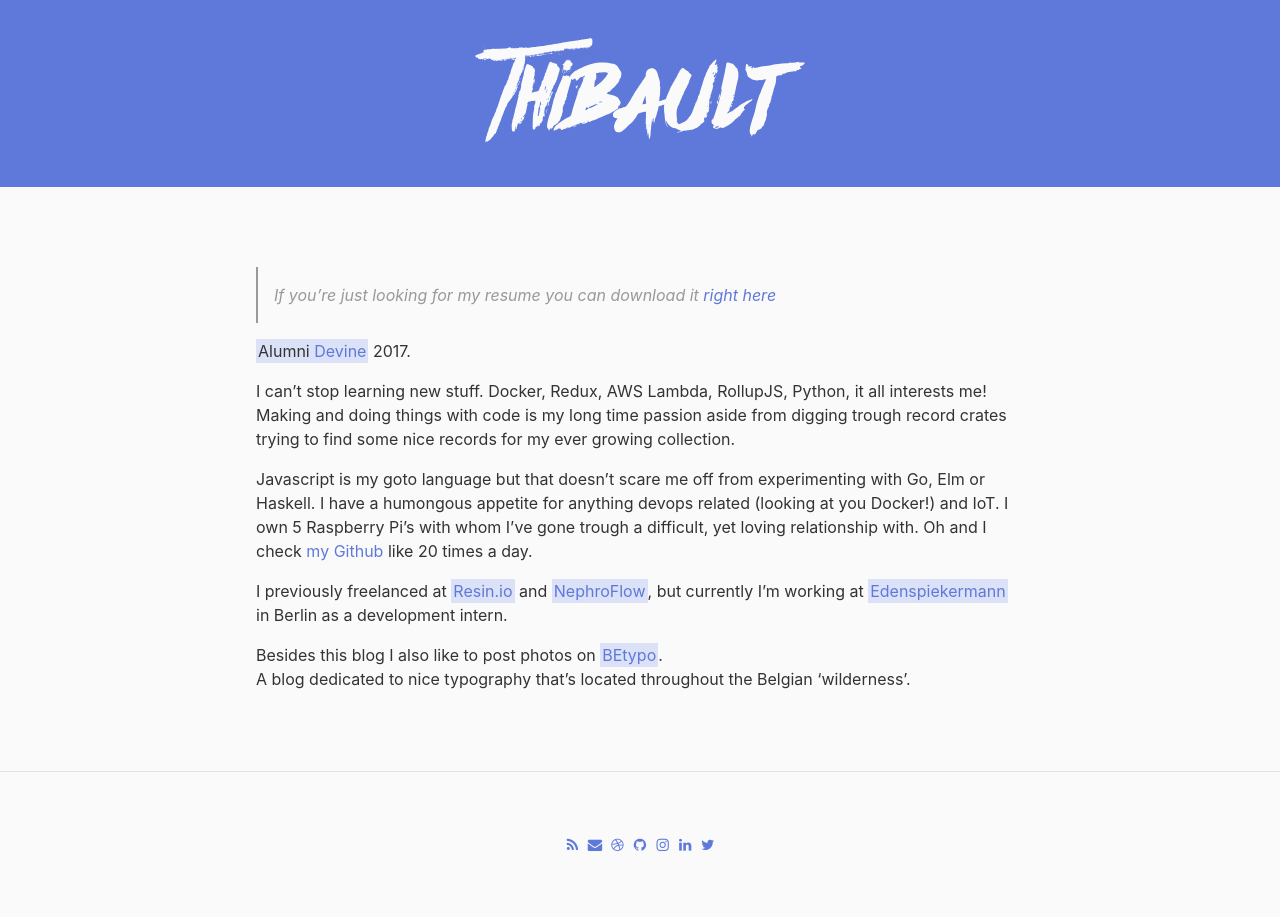
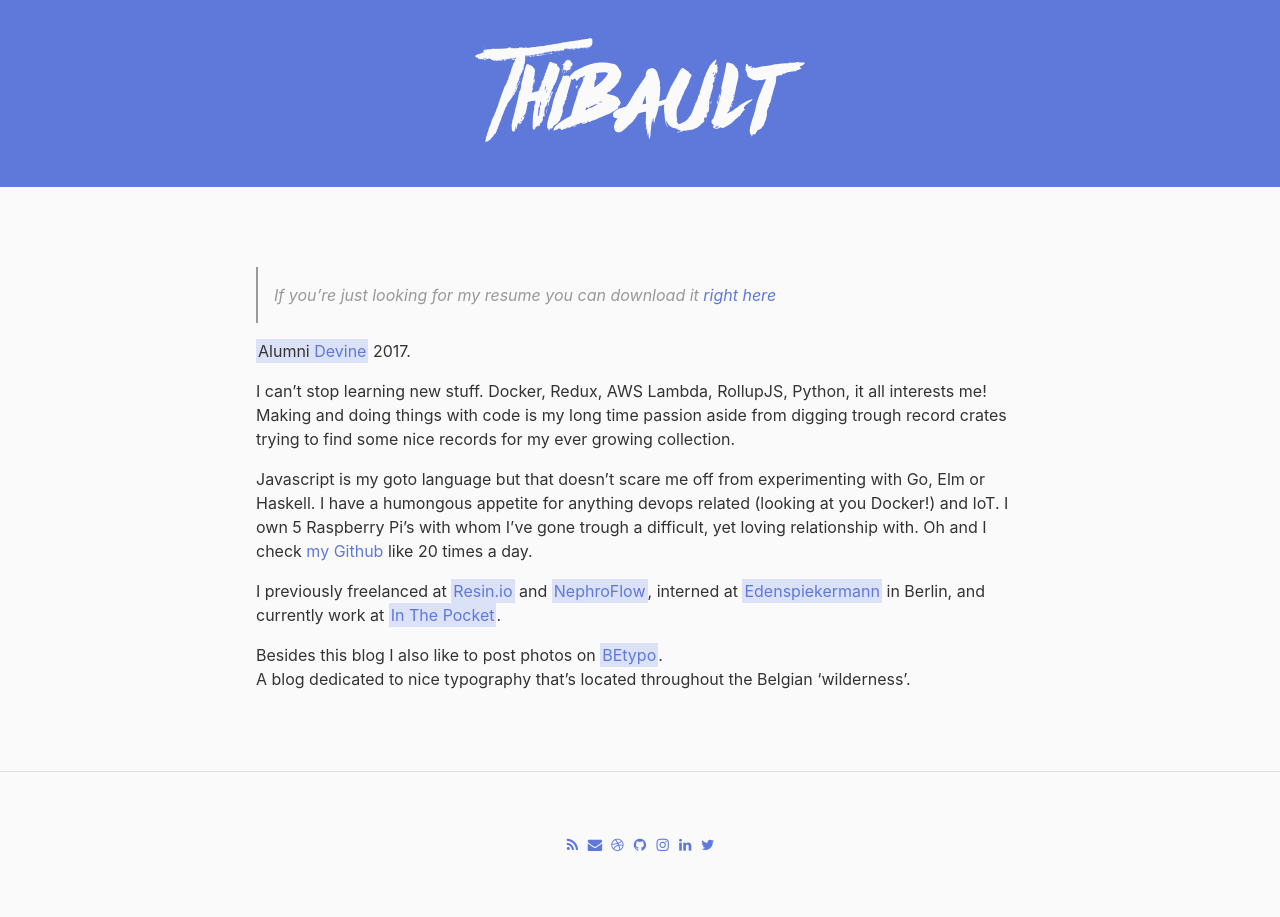
Before and after one commit to thibmaek/thibmaek.github.io, a Jekyll site: the page built from about.md, in a window 1280 px wide. Built offline with Jekyll 4.4.1, drawn with Linux system fonts in a browser that asks for light colours; nearby versions of some CDN libraries.

```diff
--- a/about.md
+++ b/about.md
@@ -14,7 +14,7 @@ Javascript is my goto language but that doesn't scare me off from experimenting
 I own 5 Raspberry Pi's with whom I've gone trough a difficult, yet loving relationship with.
 Oh and I check [my Github](https://github.com/thibmaek) like 20 times a day.
 
-I previously freelanced at **[Resin.io](https://resin.io)** and **[NephroFlow](https://nephroflow.com/)**, but currently I'm working at **[Edenspiekermann](https://edenspiekermann.com)** in Berlin as a development intern.
+I previously freelanced at **[Resin.io](https://resin.io)** and **[NephroFlow](https://nephroflow.com/)**, interned at **[Edenspiekermann](https://edenspiekermann.com)** in Berlin, and currently work at **[In The Pocket](https://inthepocket.mobi)**.
 
-Besides this blog I also like to post photos on **[BEtypo](https://betypo.tumblr.com)**.
+Besides this blog I also like to post photos on **[BEtypo](https://instagram.com/be.typo)**.
 A blog dedicated to nice typography that's located throughout the Belgian 'wilderness'.
```
